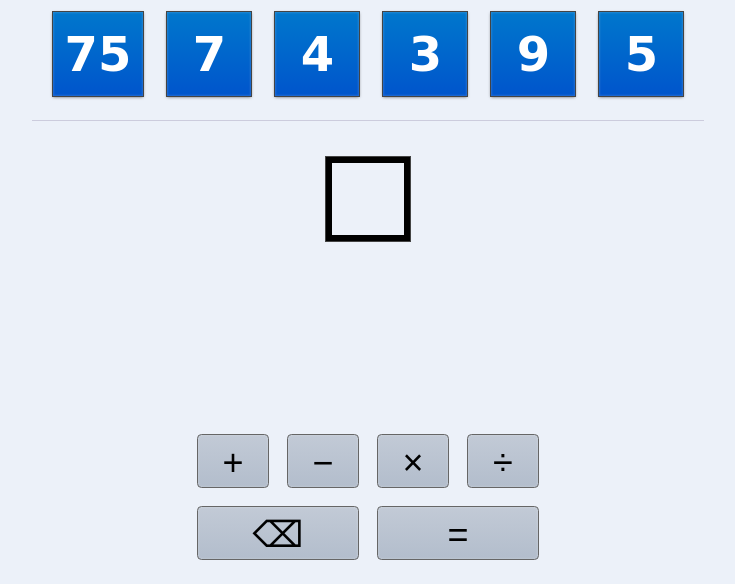
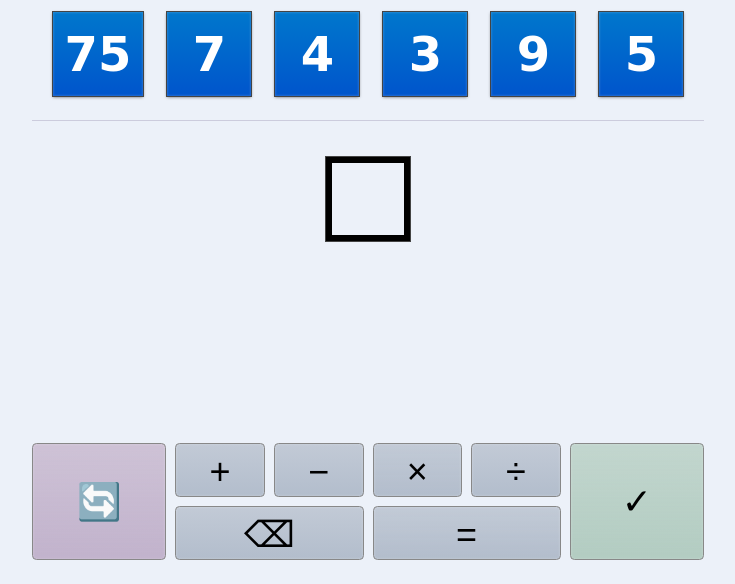
Before and after one commit to eevee/digitle, a plain HTML site: page index.html in a window 1280 px wide. Shown: the part 216-800 px from the top of the page, without its empty margins (272-1007 px from the left). Drawn offline with Linux system fonts and the light colour scheme.

Commit message:
Add reset and submit (nonfunctional) buttons

```diff
--- a/index.html
+++ b/index.html
@@ -170,9 +170,19 @@
         #keyboard {
             font-size: 1.5em;
             display: grid;
-            grid: auto-flow 1.5em / repeat(4, 2em);
-            gap: 0.5em;
-            margin: 0 auto;
+            grid: auto-flow 1.5em / 3fr repeat(4, 2fr) 3fr;
+            gap: 0.25em;
+            --button-hue: 215;
+        }
+        #keyboard button#button-reset {
+            grid-row: span 2;
+            grid-column: 1;
+            --button-hue: 275;
+        }
+        #keyboard button#button-submit {
+            grid-row: span 2;
+            grid-column: 6;
+            --button-hue: 155;
         }
         #keyboard button[data-type=erase],
         #keyboard button[data-type=done] {
@@ -183,17 +193,17 @@
             text-align: center;
             line-height: 1.5;
             border-radius: 0.125em;
-            border: 1px solid #666;
-            background: hsl(215, 20%, 80%);
-            background-image: linear-gradient(to bottom, transparent, hsl(215, 20%, 75%));
+            border: 1px solid #888;
+            background: hsl(var(--button-hue), 20%, 80%);
+            background-image: linear-gradient(to bottom, transparent, hsl(var(--button-hue), 20%, 75%));
             box-shadow: inset 0 0 3px #fff4;
             cursor: pointer;
         }
         #keyboard button:hover {
-            background: hsl(215, 20%, 85%);
+            background: hsl(var(--button-hue), 20%, 85%);
         }
         #keyboard button:active {
-            background: hsl(215, 20%, 70%);
+            background: hsl(var(--button-hue), 20%, 70%);
         }
 
         /****************************************************************************/
@@ -265,10 +275,13 @@
             <!--
             <button data-type="digit" data-digit="1">1</button>
             -->
+            <button id="button-reset">🔄︎</button>
+
             <button data-type="operator" data-op="+">+</button>
             <button data-type="operator" data-op="-">−</button>
             <button data-type="operator" data-op="*">×</button>
             <button data-type="operator" data-op="/">÷</button>
+            <button id="button-submit">✓</button>
 
             <button data-type="erase">⌫</button>
             <button data-type="done">=</button>
--- a/script.js
+++ b/script.js
@@ -430,6 +430,7 @@ export class UI {
             ev.preventDefault();
         });
 
+        // Wire up the keyboard
         this.root.querySelector('#keyboard').addEventListener('click', ev => {
             let button = ev.target;
             if (button.tagName !== 'BUTTON')
@@ -448,6 +449,14 @@ export class UI {
             else if (type === 'done') {
                 this.input_done();
             }
+        });
+
+        this.root.querySelector('#keyboard #button-submit').addEventListener('click', () => {
+            // FIXME
+            alert("sorry im working on it");
+        });
+        this.root.querySelector('#keyboard #button-reset').addEventListener('click', () => {
+            this.reset();
         });
     }
 
@@ -525,6 +534,18 @@ export class UI {
         }
         this.update_error();
     }
+
+    reset() {
+        this.expns_el.textContent = '';
+        this.expressions = [];
+        this.add_new_expression();
+        this.game.numbers.splice(6);
+        this.game.used = [false, false, false, false, false, false];
+        for (let el of this.givens_el.querySelectorAll('.num.used')) {
+            el.classList.remove('used');
+        }
+        this.update_error();
+    }
 }
 
 // TODO:
@@ -539,5 +560,5 @@ export class UI {
 // - store prefs
 // - remember streak, score?
 // - fragment trick
-// - restart button
 // - limit intermediate results to 5 digits
+// - hide last expression and ignore input when only one number is left
```
